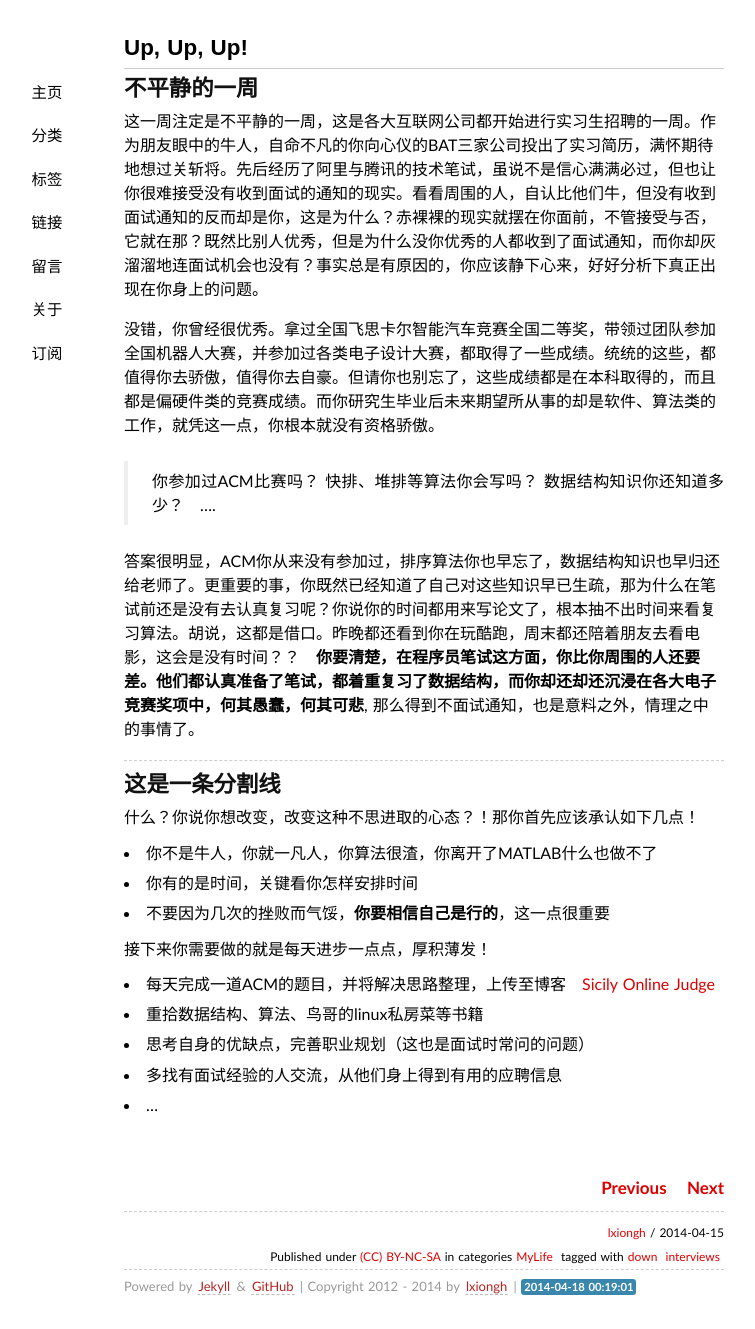
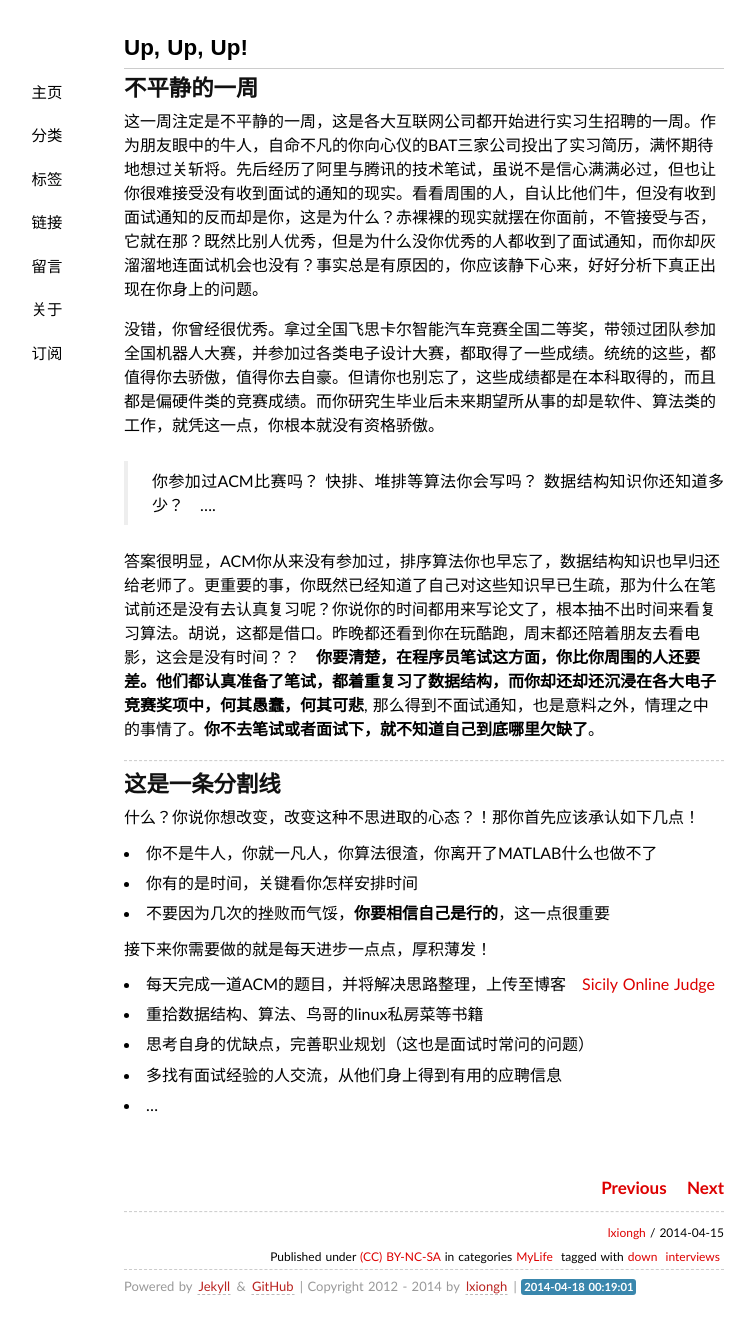
Before and after one commit to lxiongh/lxiongh.github.com, a Jekyll site: the page built from _posts/2014.04/2014-04-15-up_up_up.md, in a window 1280 px wide. Shown: the whole page, without its empty margins (216-971 px from the left). Built offline with Jekyll 4.4.1, drawn with Linux system fonts in a browser that asks for light colours; some web fonts are replaced; Markdown is read by kramdown in place of the engine named in the settings; comment, search, counter and statistics services are not loaded.

Commit message:
some edit

```diff
--- a/_posts/2014.04/2014-04-15-down.md
+++ b/_posts/2014.04/2014-04-15-up_up_up.md
@@ -17,7 +17,7 @@ tags : [down, interviews]
 >快排、堆排等算法你会写吗？
 >数据结构知识你还知道多少？　....
 
-答案很明显，ACM你从来没有参加过，排序算法你也早忘了，数据结构知识也早归还给老师了。更重要的事，你既然已经知道了自己对这些知识早已生疏，那为什么在笔试前还是没有去认真复习呢？你说你的时间都用来写论文了，根本抽不出时间来看复习算法。胡说，这都是借口。昨晚都还看到你在玩酷跑，周末都还陪着朋友去看电影，这会是没有时间？？　**你要清楚，在程序员笔试这方面，你比你周围的人还要差。他们都认真准备了笔试，都着重复习了数据结构，而你却还却还沉浸在各大电子竞赛奖项中，何其愚蠢，何其可悲**, 那么得到不面试通知，也是意料之外，情理之中的事情了。
+答案很明显，ACM你从来没有参加过，排序算法你也早忘了，数据结构知识也早归还给老师了。更重要的事，你既然已经知道了自己对这些知识早已生疏，那为什么在笔试前还是没有去认真复习呢？你说你的时间都用来写论文了，根本抽不出时间来看复习算法。胡说，这都是借口。昨晚都还看到你在玩酷跑，周末都还陪着朋友去看电影，这会是没有时间？？　**你要清楚，在程序员笔试这方面，你比你周围的人还要差。他们都认真准备了笔试，都着重复习了数据结构，而你却还却还沉浸在各大电子竞赛奖项中，何其愚蠢，何其可悲**, 那么得到不面试通知，也是意料之外，情理之中的事情了。**你不去笔试或者面试下，就不知道自己到底哪里欠缺了**。
 
 ---------
 
```
